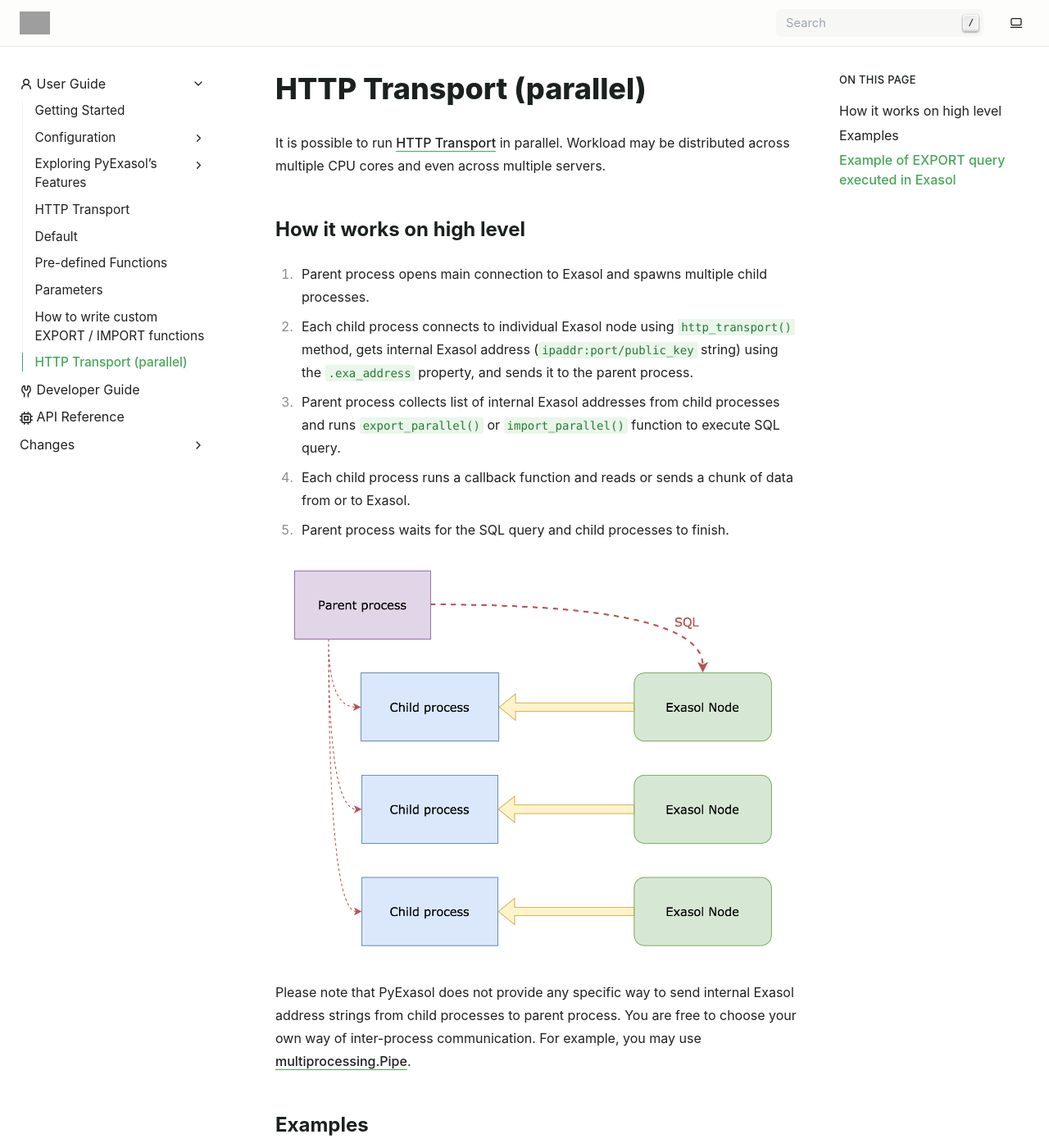
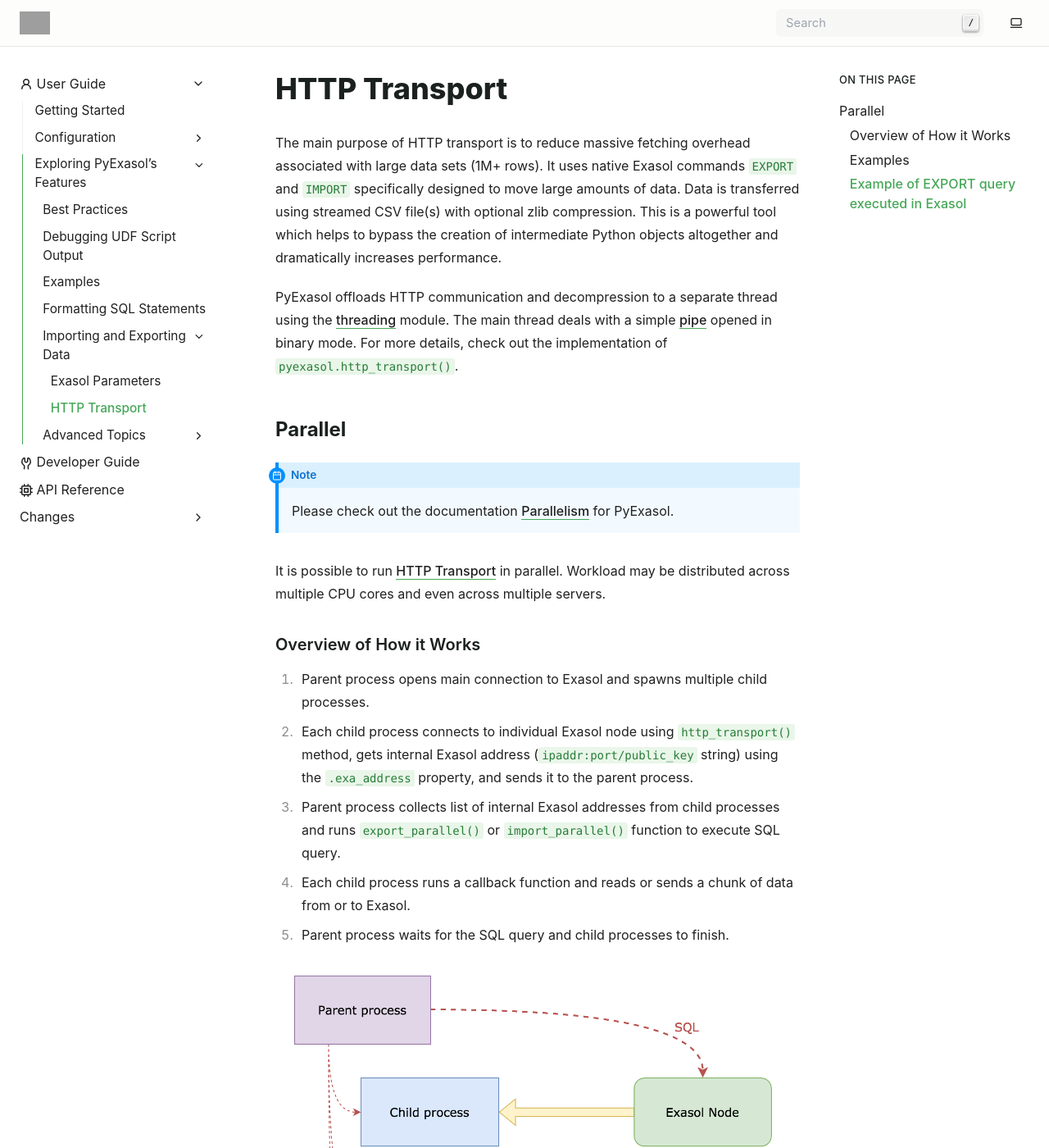
Before and after one commit to exasol/pyexasol, a Sphinx documentation site: the page built from doc/user_guide/exploring_features/import_and_export/http_transport.rst, in a window 1280 px wide and 1400 px high. Shown: the whole window at 82% size. Built offline with Sphinx 7.4.7, drawn with Linux system fonts in a browser that asks for light colours; some of the changed text lies outside the part shown; grey boxes are pictures that could not be loaded.

Commit message:
Reorganize http_transport pages under importing and exporting data

```diff
--- a/doc/changes/changes_1.0.0.md
+++ b/doc/changes/changes_1.0.0.md
@@ -108,6 +108,7 @@
 * #204: Fixed broken links and some typos
 * #224: Added "Exploring PyExasol's Features" directory in documentation and moved related pages there
 * #226: Added "Getting Started" page & "Configuration" directory in documentation and moved related pages there
+* #228: Reorganized "HTTP Transport" page to be under "Importing and Exporting Data"
 
 ## Bugfix
 
--- a/doc/user_guide/exploring_features/advanced_topics/parallelism.rst
+++ b/doc/user_guide/exploring_features/advanced_topics/parallelism.rst
@@ -1,3 +1,5 @@
+.. _pyexasol_parallelism:
+
 Parallelism
 ===========
 
--- a/doc/user_guide/http_transport_parallel.rst
+++ b/doc/user_guide/exploring_features/import_and_export/http_transport.rst
@@ -1,12 +1,35 @@
+.. _http_transport:
+
+HTTP Transport
+==============
+
+The main purpose of HTTP transport is to reduce massive fetching overhead associated
+with large data sets (1M+ rows). It uses native Exasol commands ``EXPORT`` and ``IMPORT``
+specifically designed to move large amounts of data. Data is transferred using streamed
+CSV file(s) with optional zlib compression. This is a powerful tool which helps to
+bypass the creation of intermediate Python objects altogether and dramatically increases
+performance.
+
+PyExasol offloads HTTP communication and decompression to a separate thread using the
+`threading`_ module. The main thread deals with a simple `pipe`_ opened in binary mode.
+For more details, check out the implementation of :func:`pyexasol.http_transport`.
+
+
+.. _threading: https://docs.python.org/3/library/threading.html
+.. _pipe: https://docs.python.org/3/library/os.html#os.pipe
+
 .. _http_transport_parallel:
 
-HTTP Transport (parallel)
-=========================
+Parallel
+--------
+
+.. note::
+    Please check out the documentation :ref:`pyexasol_parallelism` for PyExasol.
 
 It is possible to run :ref:`http_transport` in parallel. Workload may be distributed across multiple CPU cores and even across multiple servers.
 
-How it works on high level
---------------------------
+Overview of How it Works
+^^^^^^^^^^^^^^^^^^^^^^^^
 
 1. Parent process opens main connection to Exasol and spawns multiple child processes.
 2. Each child process connects to individual Exasol node using ``http_transport()`` method, gets internal Exasol address (``ipaddr:port/public_key`` string) using the ``.exa_address`` property, and sends it to the parent process.
@@ -19,14 +42,14 @@
 Please note that PyExasol does not provide any specific way to send internal Exasol address strings from child processes to parent process. You are free to choose your own way of inter-process communication. For example, you may use `multiprocessing.Pipe <https://docs.python.org/3/library/multiprocessing.html?highlight=Pipes#exchanging-objects-between-processes>`_.
 
 Examples
---------
+^^^^^^^^
 
-- ``b03_parallel_export.py>`` for EXPORT;
-- ``b04_parallel_import.py>`` for IMPORT;
+- ``b03_parallel_export.py`` for EXPORT;
+- ``b04_parallel_import.py`` for IMPORT;
 - ``b05_parallel_export_import.py`` for EXPORT followed by IMPORT using the same child processes;
 
 Example of EXPORT query executed in Exasol
-------------------------------------------
+^^^^^^^^^^^^^^^^^^^^^^^^^^^^^^^^^^^^^^^^^^
 
 This is how the complete query looks from Exasol's perspective.
 
--- a/doc/user_guide/exploring_features/index.rst
+++ b/doc/user_guide/exploring_features/index.rst
@@ -10,4 +10,5 @@
     debugging_udf_script_output
     examples
     formatting_sql
+    import_and_export/index
     advanced_topics/index
--- a/doc/user_guide/index.rst
+++ b/doc/user_guide/index.rst
@@ -9,5 +9,3 @@
     getting_started
     configuration/index
     exploring_features/index
-    http_transport
-    http_transport_parallel
```
Also changed, not shown: doc/user_guide/exploring_features/import_and_export/index.rst (added, +193 -0 lines), doc/user_guide/exploring_features/import_and_export/parameters.rst (added, +125 -0 lines), doc/user_guide/http_transport.rst (deleted, +0 -283 lines).
